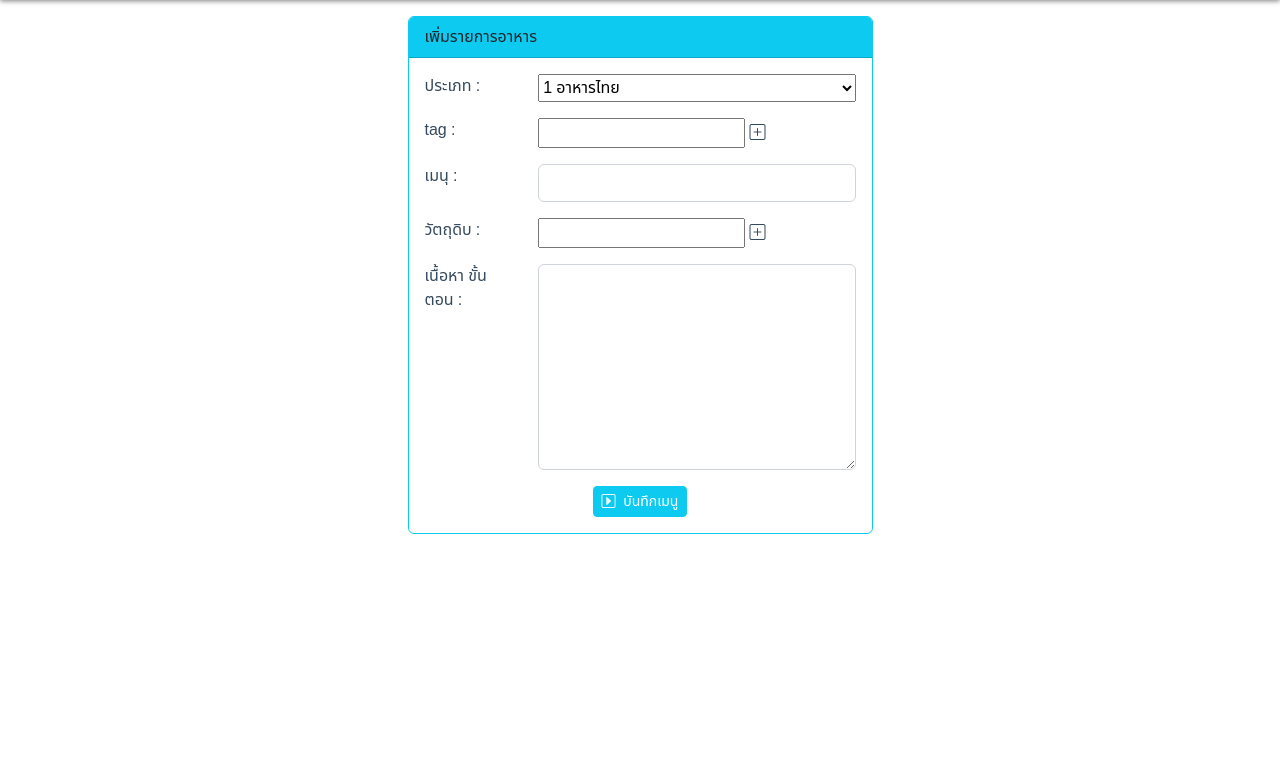
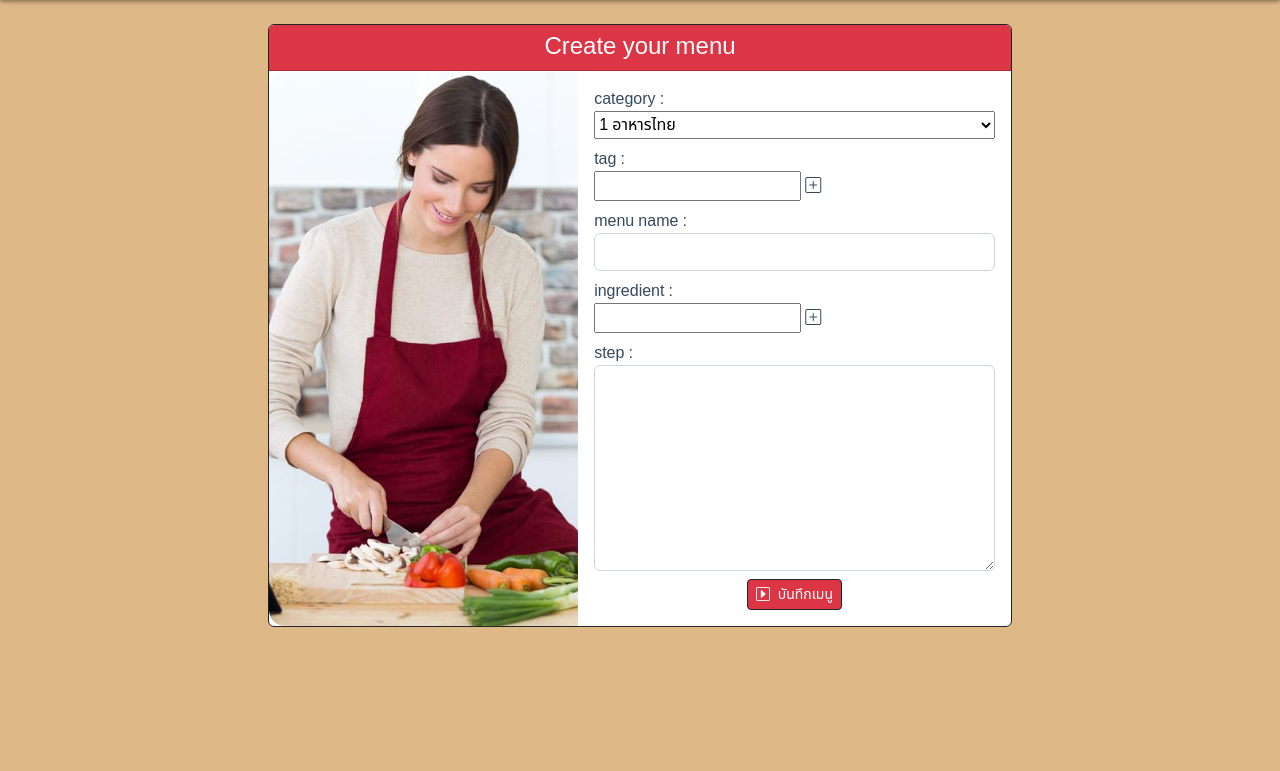
Before and after one commit to prwthub/project_foodwebboard, a PHP site: page /newpost.php in a window 1280 px wide. Shown: the part 70-841 px from the top of the page. Before the commit the page ends 604 px from the top, so only its background shows below. Run offline with PHP 8.4, Linux system fonts and the light colour scheme; a user stored in the database is signed in; data comes from the database, SQL or seed files in the repository; data that the repository does not hold is empty; some libraries are stand-ins or nearby versions.

Commit message:
UX/UI newpost

```diff
--- a/newpost.php
+++ b/newpost.php
@@ -14,12 +14,9 @@ if (!isset($_SESSION["id"])) {
     <meta http-equiv="X-UA-Compatible" content="IE=edge">
     <meta name="viewport" content="width=device-width, initial-scale=1.0">
     <!-- CSS only -->
-    <link href="https://cdn.jsdelivr.net/npm/bootstrap@5.2.2/dist/css/bootstrap.min.css" rel="stylesheet"
-        integrity="sha384-Zenh87qX5JnK2Jl0vWa8Ck2rdkQ2Bzep5IDxbcnCeuOxjzrPF/et3URy9Bv1WTRi" crossorigin="anonymous">
+    <link href="https://cdn.jsdelivr.net/npm/bootstrap@5.2.2/dist/css/bootstrap.min.css" rel="stylesheet" integrity="sha384-Zenh87qX5JnK2Jl0vWa8Ck2rdkQ2Bzep5IDxbcnCeuOxjzrPF/et3URy9Bv1WTRi" crossorigin="anonymous">
     <!-- JavaScript Bundle with Popper -->
-    <script src="https://cdn.jsdelivr.net/npm/bootstrap@5.2.2/dist/js/bootstrap.bundle.min.js"
-        integrity="sha384-OERcA2EqjJCMA+/3y+gxIOqMEjwtxJY7qPCqsdltbNJuaOe923+mo//f6V8Qbsw3"
-        crossorigin="anonymous"></script>
+    <script src="https://cdn.jsdelivr.net/npm/bootstrap@5.2.2/dist/js/bootstrap.bundle.min.js" integrity="sha384-OERcA2EqjJCMA+/3y+gxIOqMEjwtxJY7qPCqsdltbNJuaOe923+mo//f6V8Qbsw3" crossorigin="anonymous"></script>
     <!--Icon-->
     <link rel="stylesheet" href="https://cdn.jsdelivr.net/npm/bootstrap-icons@1.9.1/font/bootstrap-icons.css">
     <script src="js/jquery.min.js"></script>
@@ -30,7 +27,7 @@ if (!isset($_SESSION["id"])) {
 
     <!-- สำหรับเพิ่ม tag -->
     <script type="text/javascript">
-        $(document).ready(function () {
+        $(document).ready(function() {
             var maxField = 3; //Input fields increment limitation
             var addButton = $('.add_button'); //Add button selector
             var wrapper = $('.field_wrapper'); //Input field wrapper
@@ -38,7 +35,7 @@ if (!isset($_SESSION["id"])) {
             var x = 0; //Initial field counter is 1
 
             //Once add button is clicked
-            $(addButton).click(function () {
+            $(addButton).click(function() {
                 //Check maximum number of input fields
                 if (x < maxField) {
                     x++; //Increment field counter
@@ -47,7 +44,7 @@ if (!isset($_SESSION["id"])) {
             });
 
             //Once remove button is clicked
-            $(wrapper).on('click', '.remove_button', function (e) {
+            $(wrapper).on('click', '.remove_button', function(e) {
                 e.preventDefault();
                 $(this).parent('div').remove(); //Remove field html
                 x--; //Decrement field counter
@@ -57,7 +54,7 @@ if (!isset($_SESSION["id"])) {
 
     <!-- สำหรับเพิ่ม ingredient -->
     <script type="text/javascript">
-        $(document).ready(function () {
+        $(document).ready(function() {
             var maxField = 100; //Input fields increment limitation
             var addButton = $('.add_button1'); //Add button selector
             var wrapper = $('.field_wrapper1'); //Input field wrapper
@@ -65,7 +62,7 @@ if (!isset($_SESSION["id"])) {
             var x = 0; //Initial field counter is 1
 
             //Once add button is clicked
-            $(addButton).click(function () {
+            $(addButton).click(function() {
                 //Check maximum number of input fields
                 if (x < maxField) {
                     x++; //Increment field counter
@@ -74,7 +71,7 @@ if (!isset($_SESSION["id"])) {
             });
 
             //Once remove button is clicked
-            $(wrapper).on('click', '.remove_button', function (e) {
+            $(wrapper).on('click', '.remove_button', function(e) {
                 e.preventDefault();
                 $(this).parent('div').remove(); //Remove field html
                 x--; //Decrement field counter
@@ -83,23 +80,45 @@ if (!isset($_SESSION["id"])) {
     </script>
 
 </head>
+<style>
+    .responsiveImage {
+        width: 100%;
+        height: 35vw;
+        object-fit: cover;
+
+    }
+
+    .responsiveImagelogo {
+        width: 140pt;
+        height: 80%;
+        object-fit: cover;
+
+    }
+</style>
 
 <body>
     <?php include "nav.php"; ?>
+    <section class="" style="background-color: #DEB887; ">
         <div class="container">
-
-        <section class="col-md-5 mx-auto m-3">
-            <div class="card text-dark bg-white border-info">
-                <div class="card-header bg-info text-ehite">
-                    เพิ่มรายการอาหาร
+            <section class="col-md-8 mx-auto">
+                <br>
+                <div class="card text-dark bg-white border-dark ">
+                    <div class="p-0 pt-2 card-header bg-danger text-white" style="width: 100%;">
+                        <center>
+                            <h4>Create your menu</h4>
+                        </center>
                     </div>
-                <div class="card-body">
+                    <div class="row g-0">
+                        <div class="col-md-6 col-lg-5 d-none d-md-block">
+                            <img src='food/newpost.jpg' alt='login form' class='img-fluid responsiveImage' style='border-radius: 1rem 0 0 1rem; height: 100%' />
+                        </div>
+                        <div class="card-body col-md-6 col-lg-7 d-none d-md-block">
                             <!-- ส่งข้อมูลไปยัง newpost_save -->
                             <form action="newpost_save.php" method="post">
                                 <!-- ประเภทอาหาร -->
-                        <div class="row mb-3">
-                            <label class="col-lg-3 col-form-lable">ประเภท :</label>
-                            <div class="col-lg-9">
+                                <div class="row mb-2">
+                                    <label class="col-lg-6 col-form-lable">category :</label>
+                                    <div class="col-lg-12">
                                         <select id="type" name="type" style='width:100%'>
                                             <?php
                                             session_start();
@@ -121,38 +140,36 @@ if (!isset($_SESSION["id"])) {
                                     </div>
                                 </div>
                                 <!-- เพิ่ม Tag -->
-                        <div class="row mb-3">
-                            <label class="col-lg-3 col-form-lable">tag :</label>
-                            <div class="field_wrapper col-lg-9">
+                                <div class="row mb-2">
+                                    <label class="col-lg-6 col-form-lable">tag :</label>
+                                    <div class="field_wrapper col-lg-12">
 
                                         <input type="text" name="tag[]" value="" required>
-                                <a href="javascript:void(0);" class="add_button" title="Add field"><i
-                                        class="bi bi-plus-square"></i></a>
+                                        <a href="javascript:void(0);" class="add_button" title="Add field"><i class="bi bi-plus-square"></i></a>
 
                                     </div>
                                 </div>
                                 <!-- เพิ่มเมนู -->
-                        <div class="row mb-3">
-                            <label class="col-lg-3 col-form-lable">เมนุ :</label>
-                            <div class="col-lg-9">
+                                <div class="row mb-2">
+                                    <label class="col-lg-6 col-form-lable">menu name :</label>
+                                    <div class="col-lg-12">
                                         <input type="text" name="menuname" class="form-control" require>
                                     </div>
                                 </div>
                                 <!-- เพิ่มวัตถุดิบ -->
-                        <div class="row mb-3">
-                            <label class="col-lg-3 col-form-lable">วัตถุดิบ :</label>
-                            <div class="field_wrapper1 col-lg-9">
+                                <div class="row mb-2">
+                                    <label class="col-lg-6 col-form-lable">ingredient :</label>
+                                    <div class="field_wrapper1 col-lg-12">
 
                                         <input type="text" name="ingredient[]" value="" required>
-                                <a href="javascript:void(0);" class="add_button1" title="Add field"><i
-                                        class="bi bi-plus-square"></i></a>
+                                        <a href="javascript:void(0);" class="add_button1" title="Add field"><i class="bi bi-plus-square"></i></a>
 
                                     </div>
                                 </div>
                                 <!-- เพิ่มเนื้อหา -->
-                        <div class="row mb-3">
-                            <label class="col-lg-3 col-form-lable">เนื้อหา ขั้นตอน :</label>
-                            <div class="col-lg-9">
+                                <div class="row mb-2">
+                                    <label class="col-lg-6 col-form-lable">step :</label>
+                                    <div class="col-lg-12">
                                         <textarea name="content" class="form-control" rows="8" require></textarea>
                                     </div>
                                 </div>
@@ -170,7 +187,7 @@ if (!isset($_SESSION["id"])) {
                                 <div class="row">
                                     <div class="col-lg-12">
                                         <center>
-                                    <button type="submit" name="submit" class="btn btn-info btn-sm text-white">
+                                            <button type="submit" name="submit" class="btn btn-info btn-sm text-white bg-danger border-dark">
                                                 <i class="bi bi-caret-right-square me-1"></i>
                                                 บันทึกเมนู
                                             </button>
@@ -183,6 +200,8 @@ if (!isset($_SESSION["id"])) {
                 </div>
             </section>
         </div>
+        <br><br><br><br><br><br>
+    </section>
 </body>
 
 </html>
```
Also changed, not shown: food/newpost.jpg (added). Lines whose indentation alone changed are shown as unchanged.
